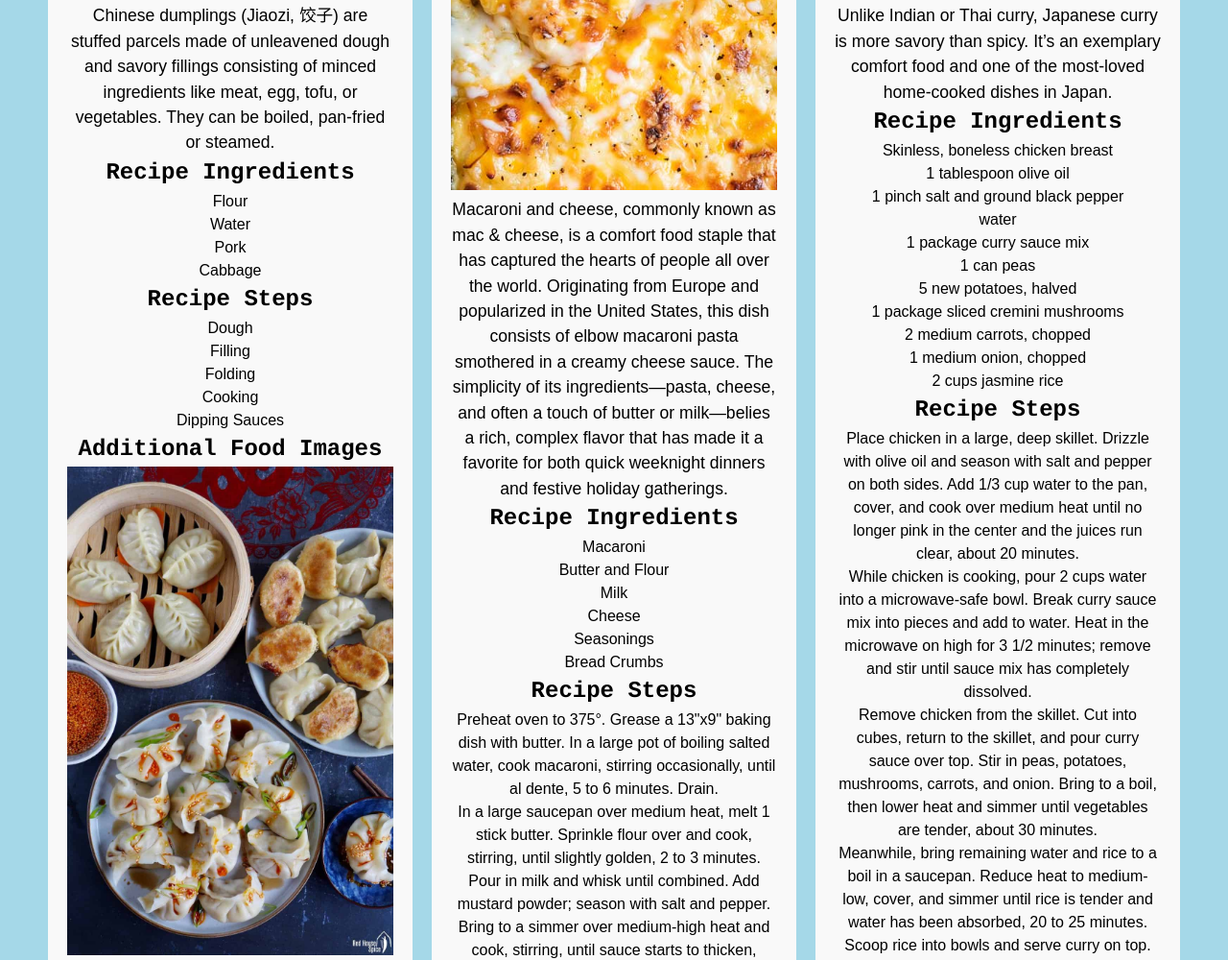
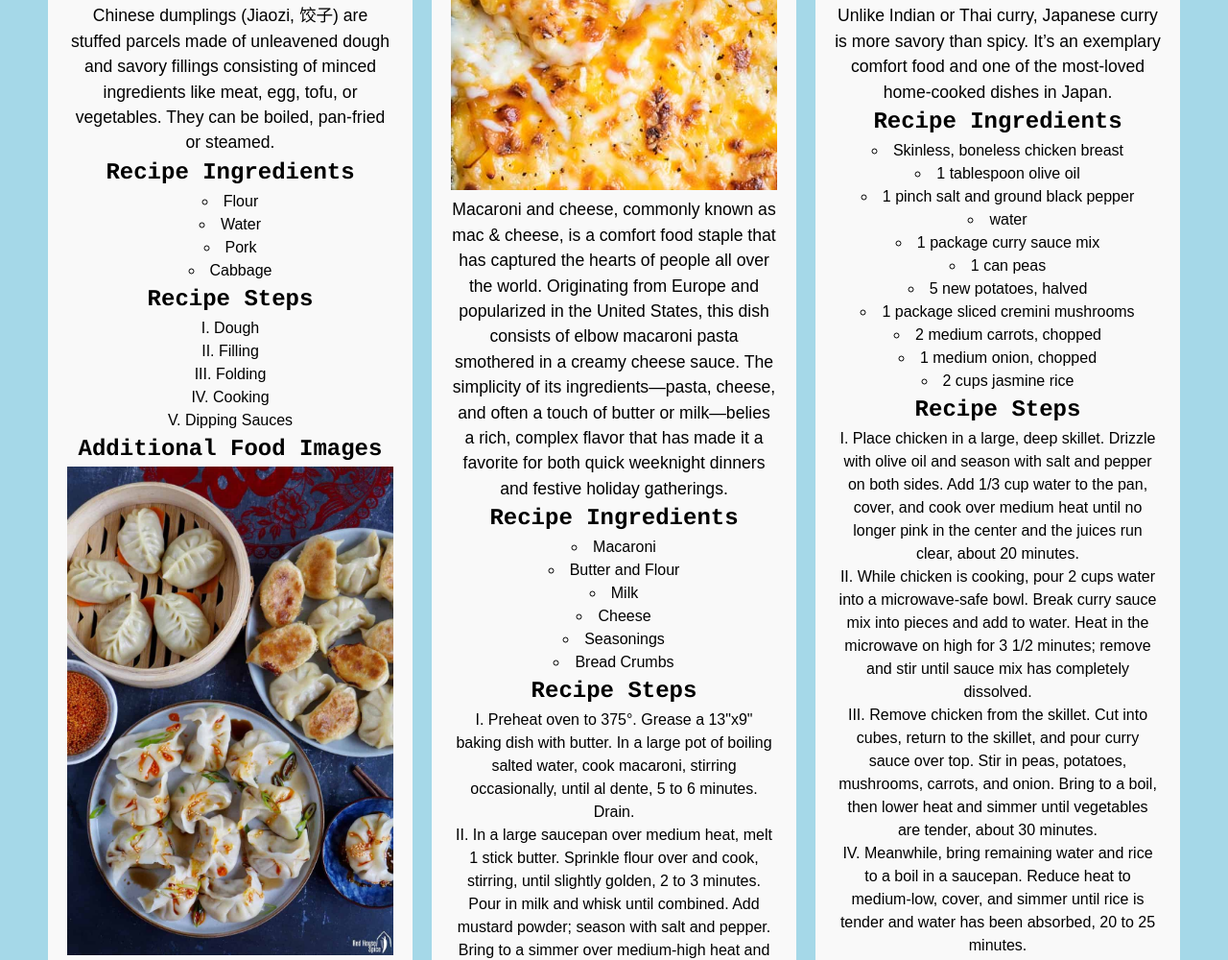
Before and after one commit to aklucens/ccp_final_w24, a plain HTML site: page recipes.html in a window 1280 px wide. Shown: the part 693-1693 px from the top of the page at 96% size. Drawn offline with Linux system fonts and the light colour scheme.

Commit message:
Add files via upload

```diff
--- a/css/style.css
+++ b/css/style.css
@@ -186,13 +186,6 @@ a {
   border-radius: 10px;
 }
 
-
-main{
-  display: grid;
-  grid-template-columns: repeat(auto-fit, minmax(300px, 1fr));
-  grid-gap: 20px;
-}
-
 main > div {
   background-color: #f9f9f9;
   padding: 20px;
@@ -208,18 +201,22 @@ main > div > h2 {
   text-align: center;
 }
 
+/* img {
+  width: 100%;
+  -webkit-mask-image: radial-gradient(circle at 50%, black 50%, rgba(0, 0, 0, 0.2) 10%);
+  mask-image: radial-gradient(circle at 50%, black 50%, rgba(0, 0, 0, 0.2) 10%);
+}
+*/
+
 img {
   width: 100%;
+}
+img:hover {
+  transform: scale(1.2);
 }
 
 a[href="#main"]:focus {
   transform: translateY(0%);
-}
-
-@media screen and (min-width: 768px) {
-  a[href="#main"] {
-    display: none;
-  }
 }
 
 @media (forced-colors: active) {
@@ -236,3 +233,28 @@ button {
   font-size: 75%;
   position: sticky;
 }
+@media screen and (min-width: 768px) {
+  main{
+    display: grid;
+    grid-template-columns: repeat(auto-fit, minmax(300px, 1fr));
+    grid-gap: 20px;
+  }
+}
+
+@media screen and (min-width: 992px) {
+  main{
+    display: grid;
+    grid-template-columns: repeat(auto-fit, minmax(300px, 1fr));
+    grid-gap: 20px;
+  }
+}
+
+ul {
+  list-style-type: circle;
+  list-style-position: inside;
+}
+
+ol {
+  list-style-type: upper-roman;
+  list-style-position: inside;
+}
--- a/js/special.js
+++ b/js/special.js
@@ -1,7 +1,3 @@
-const isDarkMode = () => {
-    return window.matchMedia('(prefers-color-scheme: dark)').matches;
-}
-
 const toTop = () => {
     window.scrollTo({top: 0, behavior: 'smooth'});
 };
```
